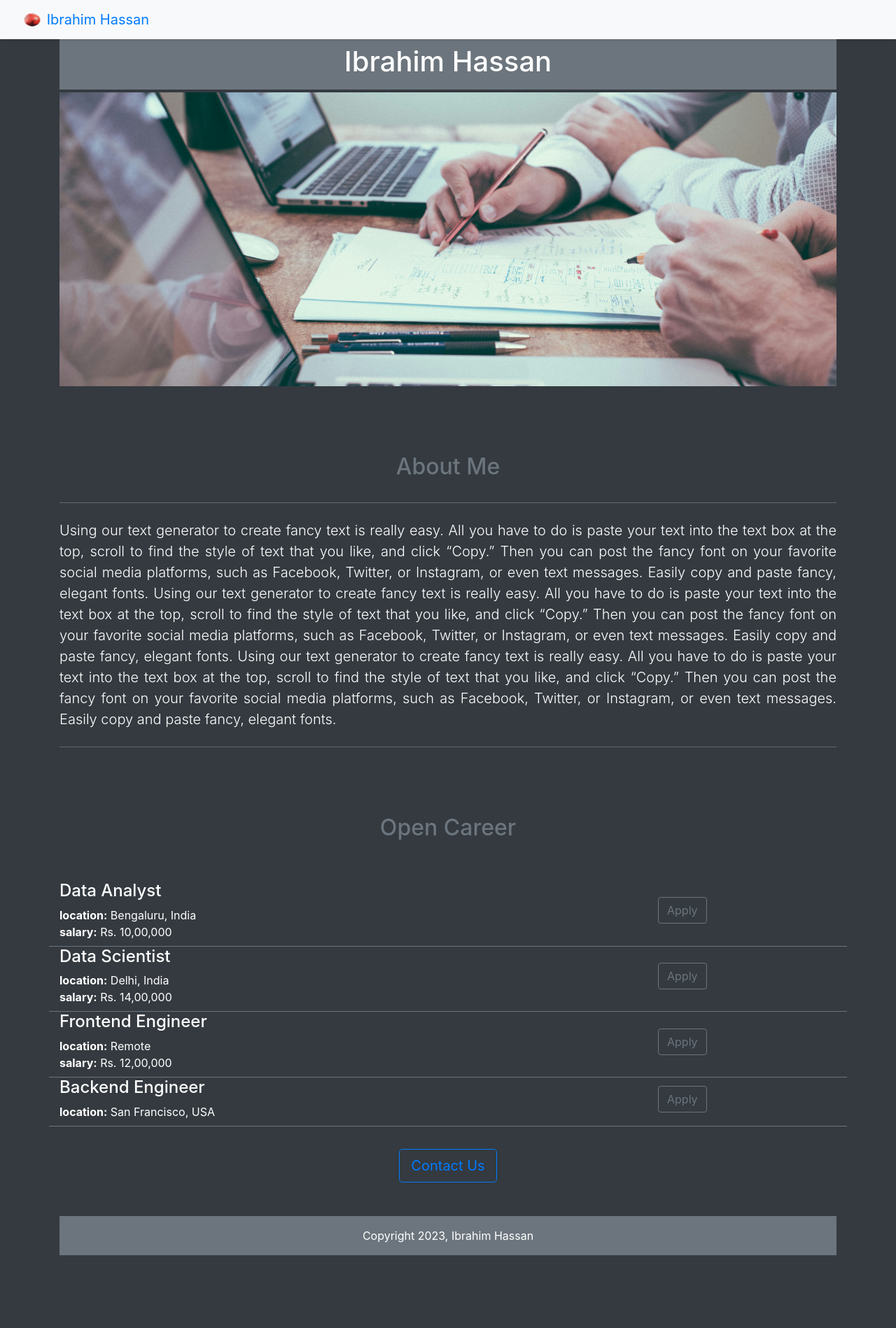
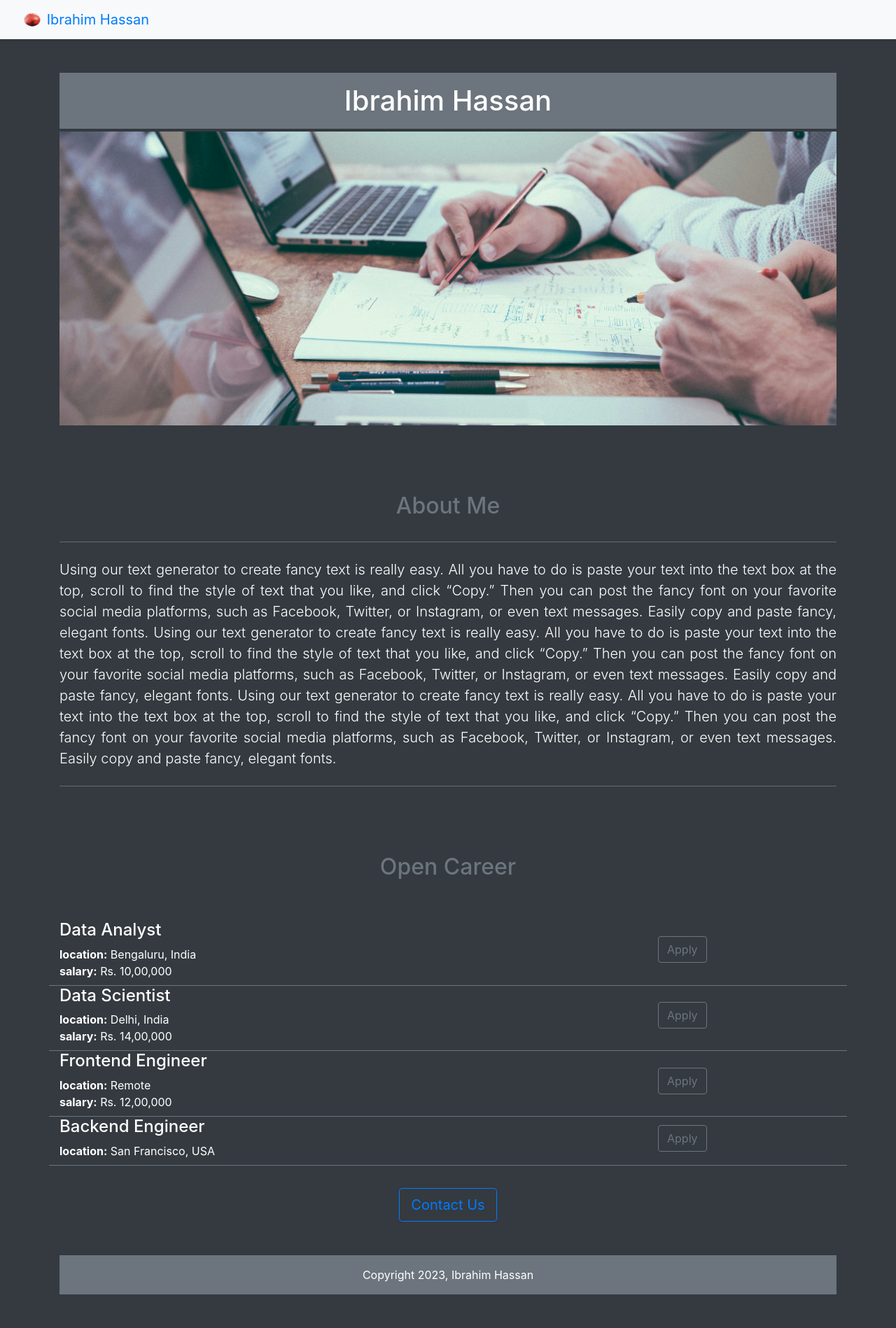
Before and after one commit to coder-1975/ibrahim-hassan-website, a Flask app: page / in a window 1280 px wide. Shown: the whole page at 70% size. Before the commit the page ends 1794 px from the top, so only its background shows below. Run offline with Flask 3, Linux system fonts and the light colour scheme; some libraries are stand-ins or nearby versions.

Commit message:
Added a div to the navbar

```diff
--- a/templates/nav.html
+++ b/templates/nav.html
@@ -6,3 +6,4 @@
     </a>
   </div>
 </nav>
+<div style="height:56px"></div>
```
